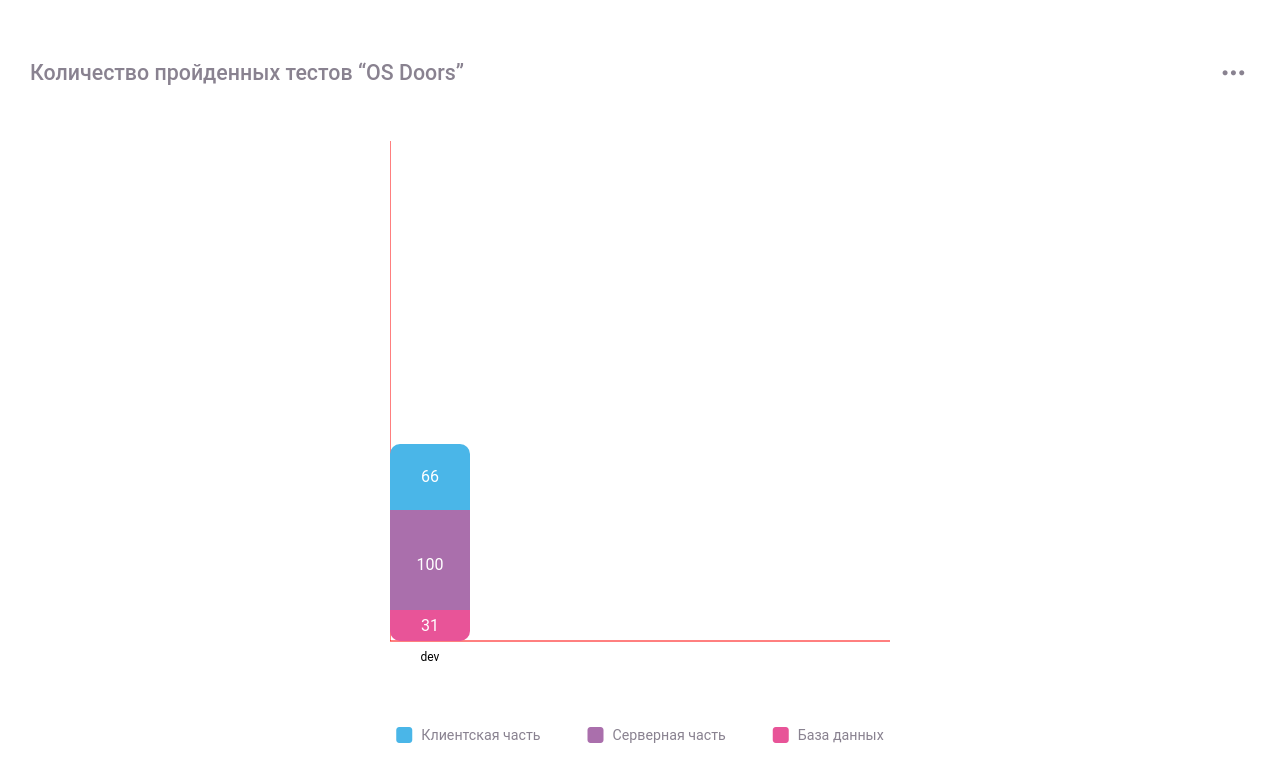
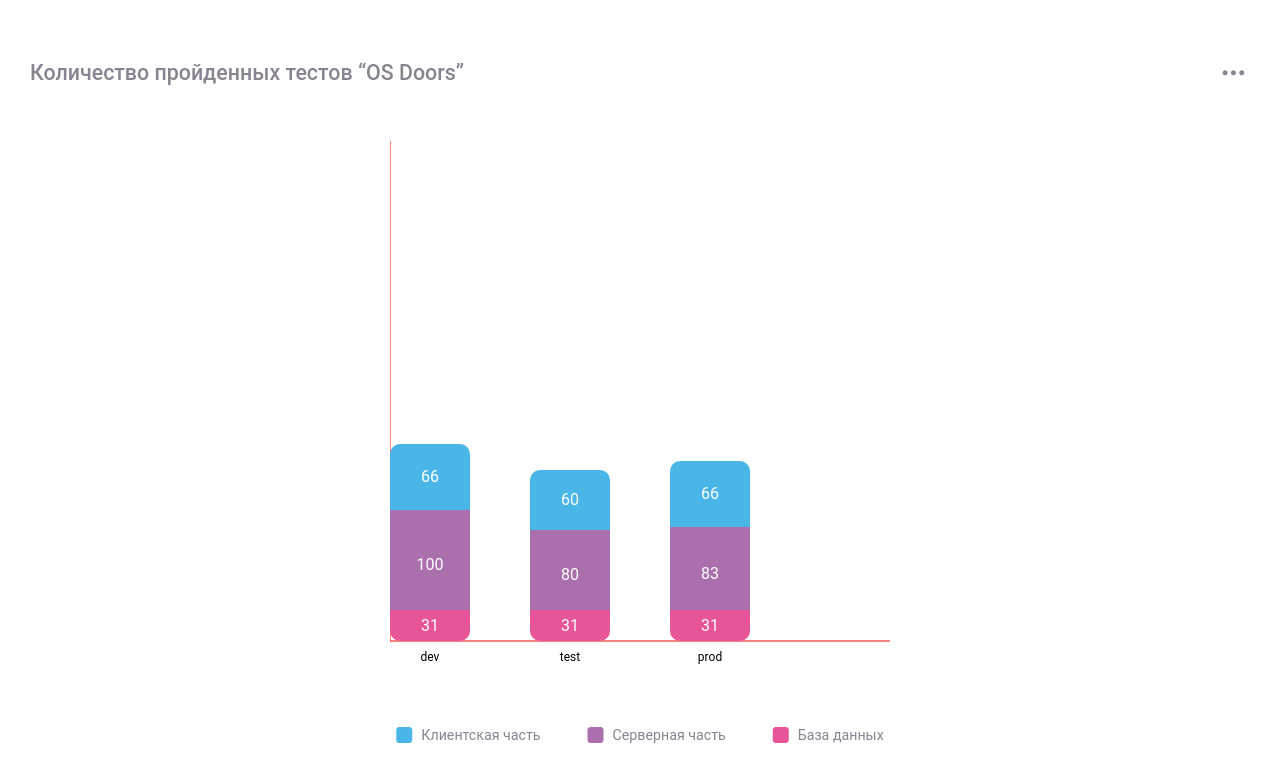
Before and after one commit to NakhimoVV/chart, a React (Create React App) app: page / in a window 1280 px wide. Shown: the top 782 px of the page. Built offline with nearby package versions, Linux system fonts and the light colour scheme.

Commit message:
try: add chart #3

```diff
--- a/src/components/Chart/Chart.tsx
+++ b/src/components/Chart/Chart.tsx
@@ -9,6 +9,7 @@ interface ChartProps {
 
 const Chart: React.FC<ChartProps> = ({ data }) => {
     const barWidth = 80
+    const spacing = 60
     const maxValue = 500
 
     return (
@@ -27,10 +28,14 @@ const Chart: React.FC<ChartProps> = ({ data }) => {
                     <line x1="0" y1="0" x2="500" y2="0" stroke="red" />
                     <line x1="0" y1="0" x2="0" y2={maxValue} stroke="red" />
                     {/* перечисление Bar'ов */}
-                    {Object.entries(data).map(([key, value]) => {
-                        if (key === 'dev') {
+                    {Object.entries(data).map(([key, value], index) => {
+                        if (key === 'title' || key === 'norm') return null
+                        const translateX = (index - 1) * (barWidth + spacing)
                         return (
-                                <g key={key}>
+                            <g
+                                key={key}
+                                transform={`translate(${translateX},0)`}
+                            >
                                 {/* перечисление BarItem'ов */}
                                 {Object.entries(value).map(([k, kData]) => {
                                     return (
@@ -55,10 +60,6 @@ const Chart: React.FC<ChartProps> = ({ data }) => {
                                 </text>
                             </g>
                         )
-                        }
-                        return null
-                        // if (key === 'test') {}
-                        // if (key === 'prod') {}
                     })}
                 </g>
             </svg>
```
Lines whose indentation alone changed are shown as unchanged.
